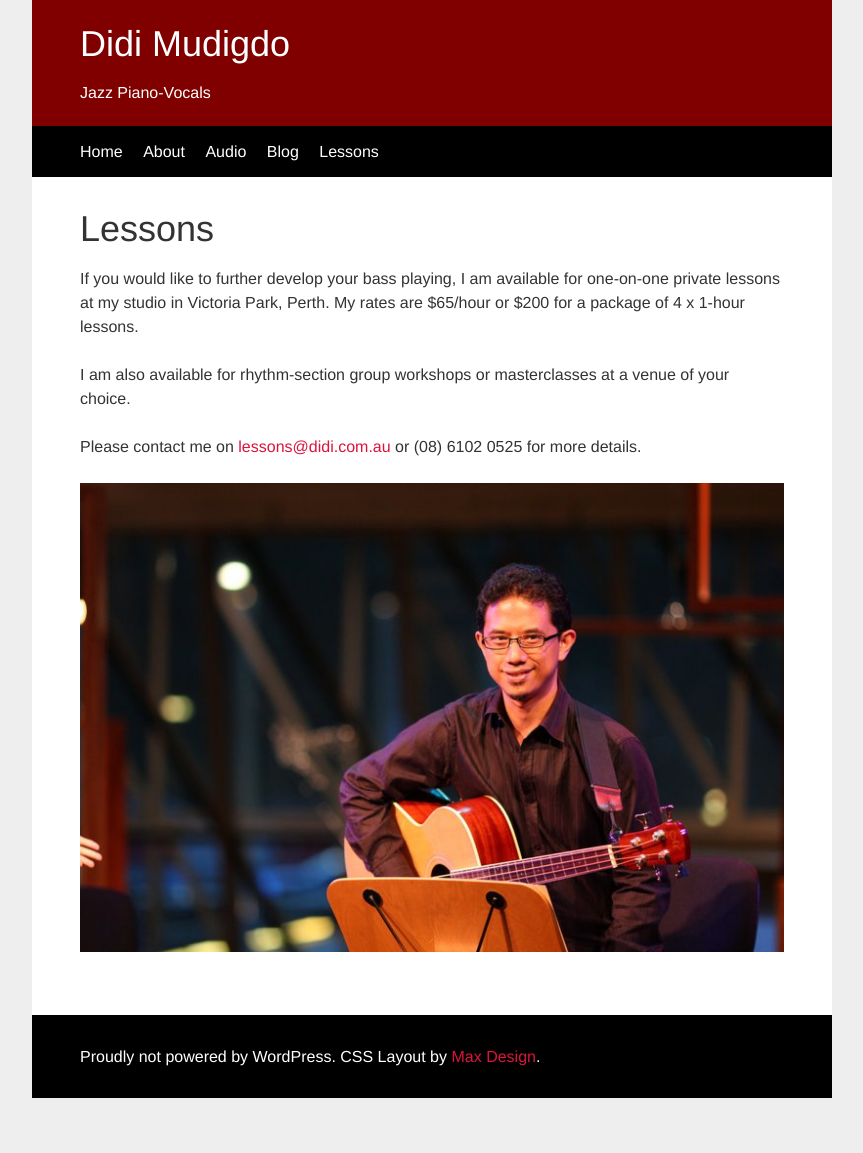
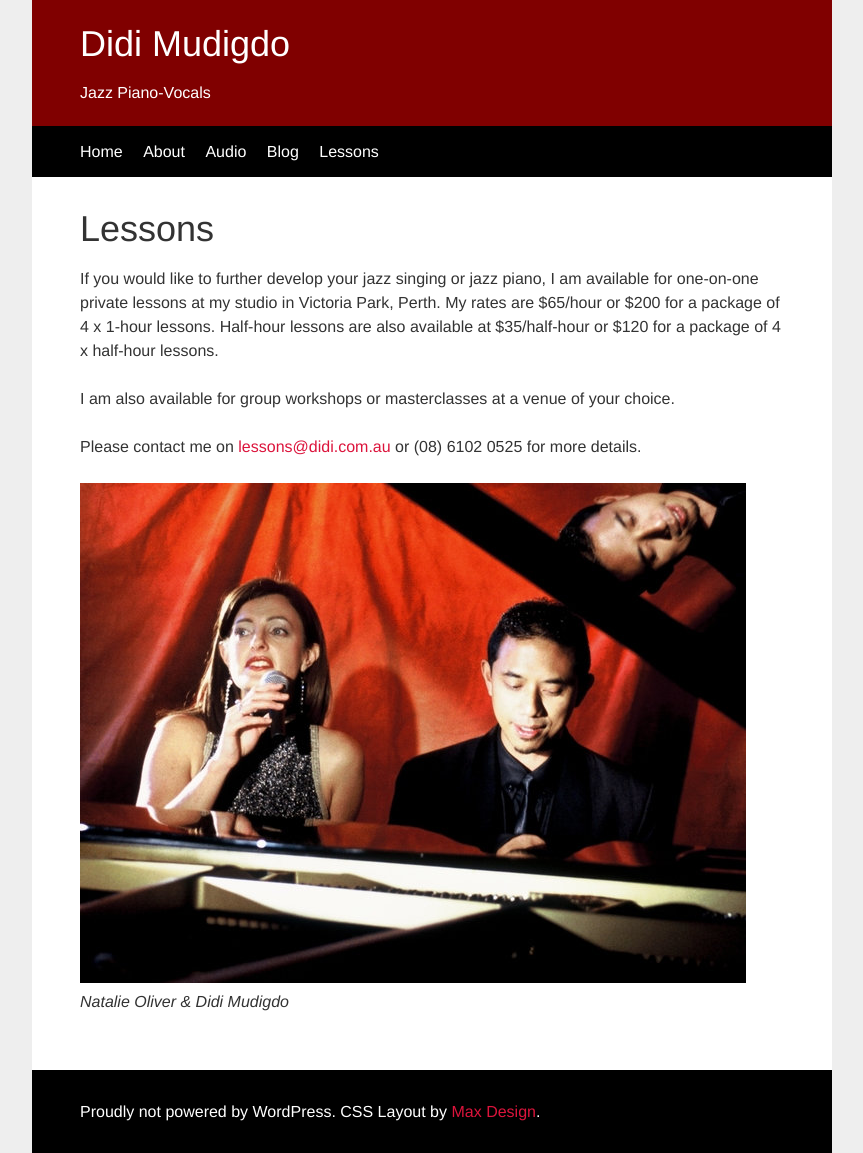
Before and after one commit to didijazz/didijazz.github.io, a Jekyll site: the page built from lessons/index.html, in a window 1280 px wide. Shown: the whole page, without its empty margins (208-1071 px from the left). Built offline with Jekyll 4.4.1, drawn with Linux system fonts in a browser that asks for light colours; before the commit the page ends 1098 px from its top, so only the background shows below that.

Commit message:
Update index.html

```diff
--- a/lessons/index.html
+++ b/lessons/index.html
@@ -1,14 +1,14 @@
 ---
 layout: default
-title: Courses
+title: Lessons - Didi Mudigdo
 ---
 
 <h1>Lessons</h1>
 
-<p>If you would like to further develop your bass playing, I am available for one-on-one private lessons at my studio in Victoria Park, Perth. My rates are $65/hour or $200 for a package of 4 x 1-hour lessons.</p>
+<p>If you would like to further develop your jazz singing or jazz piano, I am available for one-on-one private lessons at my studio in Victoria Park, Perth. My rates are $65/hour or $200 for a package of 4 x 1-hour lessons. Half-hour lessons are also available at $35/half-hour or $120 for a package of 4 x half-hour lessons.</p>
 
-<p>I am also available for rhythm-section group workshops or masterclasses at a venue of your choice.</p>
+<p>I am also available for group workshops or masterclasses at a venue of your choice.</p>
 
-<p>Please contact me on <a href="mailto:lessons@didi.com.au" target="_blank">lessons@didi.com.au</a> or (08) 6102 0525 for more details.
+<p>Please contact me on <a href="mailto:lessons@didi.com.au" target="_blank">lessons@didi.com.au</a> or (08) 6102 0525 for more details.</p>
 
-<p><img class=img-responsive src="/img/bassEsplanade720px.jpg" alt=""></p>
+<p><img class=img-responsive src="/img/Didi_Natalie3_666px.jpg" alt=""><br><em>Natalie Oliver &amp; Didi Mudigdo</em></p>
```
